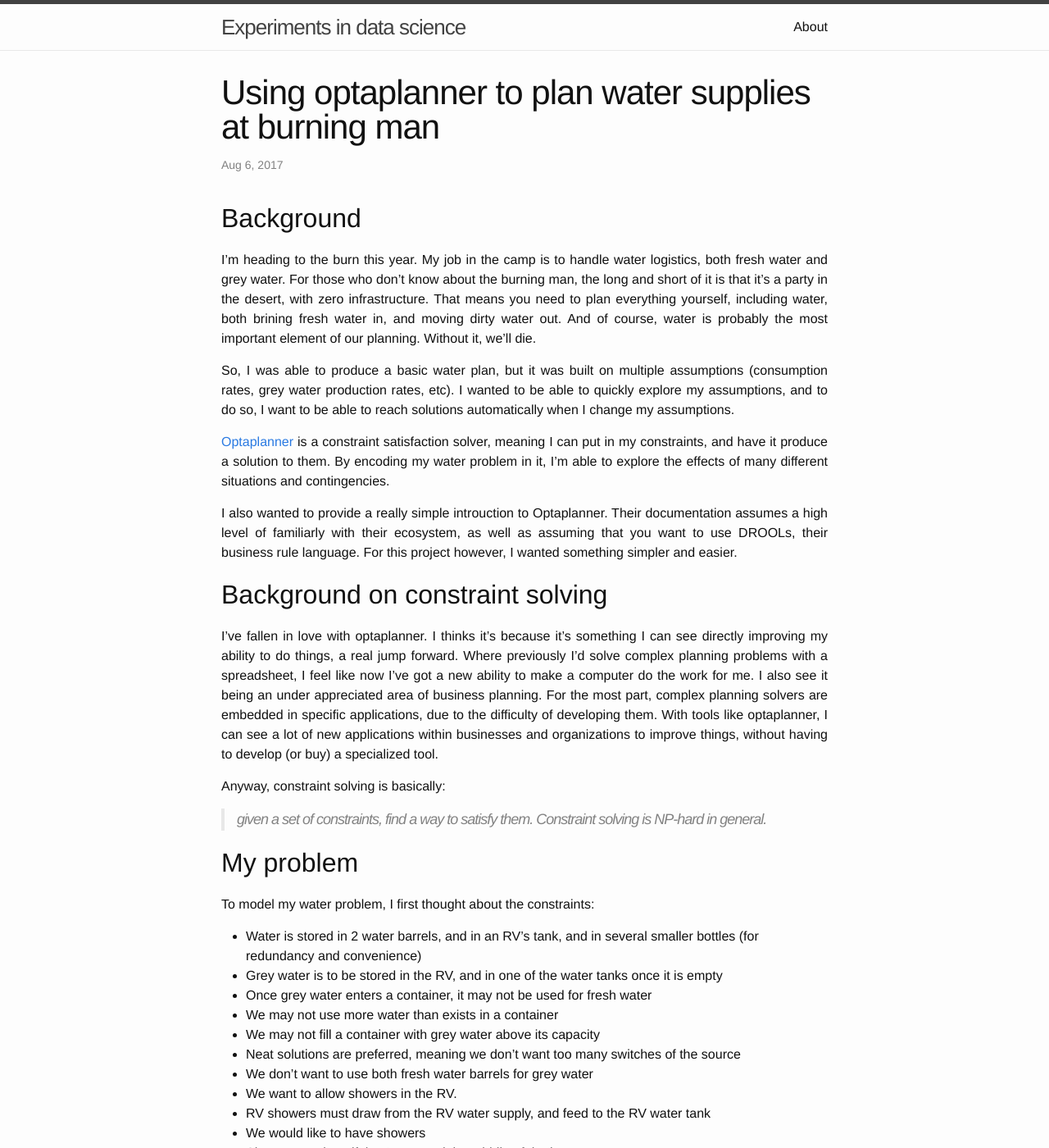
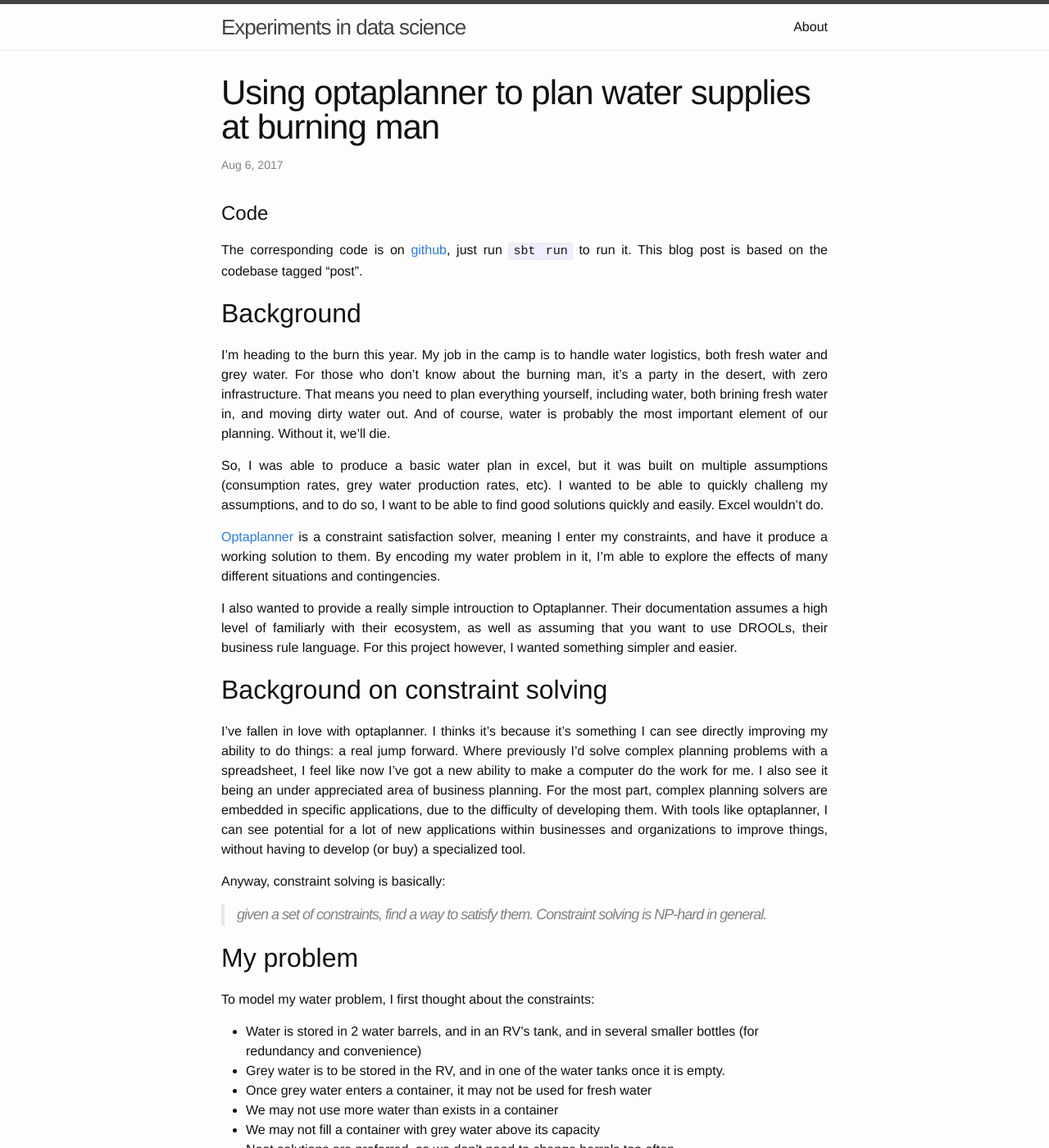
Before and after one commit to ririw/ririw.github.io, a Jekyll site: the page built from _posts/2017-08-06-optaplanning-water.markdown, in a window 1280 px wide and 1400 px high. Shown: the whole window at 82% size. Built offline with Jekyll 4.4.1, drawn with Linux system fonts in a browser that asks for light colours; some of the changed text lies outside the part shown.

Commit message:
add code section

```diff
--- a/_posts/2017-08-06-optaplanning-water.markdown
+++ b/_posts/2017-08-06-optaplanning-water.markdown
@@ -4,19 +4,23 @@ title: "Using optaplanner to plan water supplies at burning man"
 date:   2017-08-06 00:00:00
 ---
 
+# Code
+The corresponding code is on [github](https://github.com/ririw/burning-water/tree/post), just run `sbt run` to run it. This blog post is based on the codebase tagged "post".
+
 ## Background
 
 I'm heading to the burn this year.
 My job in the camp is to handle water logistics, both fresh water and grey water.
-For those who don't know about the burning man, the long and short of it is that it's a party in the desert, with zero infrastructure.
+For those who don't know about the burning man, it's a party in the desert, with zero infrastructure.
 That means you need to plan everything yourself, including water, both brining fresh water in, and moving dirty water out.
 And of course, water is probably the most important element of our planning.
 Without it, we'll die.
 
-So, I was able to produce a basic water plan, but it was built on multiple assumptions (consumption rates, grey water production rates, etc).
-I wanted to be able to quickly explore my assumptions, and to do so, I want to be able to reach solutions automatically when I change my assumptions.
+So, I was able to produce a basic water plan in excel, but it was built on multiple assumptions (consumption rates, grey water production rates, etc).
+I wanted to be able to quickly challeng my assumptions, and to do so, I want to be able to find good solutions quickly and easily.
+Excel wouldn't do.
 
-[Optaplanner](https://www.optaplanner.org/) is a constraint satisfaction solver, meaning I can put in my constraints, and have it produce a solution to them.
+[Optaplanner](https://www.optaplanner.org/) is a constraint satisfaction solver, meaning I enter my constraints, and have it produce a working solution to them.
 By encoding my water problem in it, I'm able to explore the effects of many different situations and contingencies.
 
 I also wanted to provide a really simple introuction to Optaplanner.
@@ -26,11 +30,11 @@ For this project however, I wanted something simpler and easier.
 ## Background on constraint solving
 
 I've fallen in love with optaplanner.
-I thinks it's because it's something I can see directly improving my ability to do things, a real jump forward.
+I thinks it's because it's something I can see directly improving my ability to do things: a real jump forward.
 Where previously I'd solve complex planning problems with a spreadsheet, I feel like now I've got a new ability to make a computer do the work for me.
 I also see it being an under appreciated area of business planning.
 For the most part, complex planning solvers are embedded in specific applications, due to the difficulty of developing them.
-With tools like optaplanner, I can see a lot of new applications within businesses and organizations to improve things, without having to develop (or buy) a specialized tool.
+With tools like optaplanner, I can see potential for a lot of new applications within businesses and organizations to improve things, without having to develop (or buy) a specialized tool.
 
 Anyway, constraint solving is basically:
  > given a set of constraints, find a way to satisfy them.
@@ -41,28 +45,28 @@ Constraint solving is NP-hard in general.
 To model my water problem, I first thought about the constraints:
 
  - Water is stored in 2 water barrels, and in an RV's tank, and in several smaller bottles (for redundancy and convenience)
- - Grey water is to be stored in the RV, and in one of the water tanks once it is empty
+ - Grey water is to be stored in the RV, and in one of the water tanks once it is empty.
  - Once grey water enters a container, it may not be used for fresh water
  - We may not use more water than exists in a container
  - We may not fill a container with grey water above its capacity
- - Neat solutions are preferred, meaning we don't want too many switches of the source
- - We don't want to use both fresh water barrels for grey water
+ - Neat solutions are preferred, so we don't need to change barrels too often.
+ - We'd prefer not to use the fresh water barrels for grey water, because that means we can't use it for fresh water next year.
  - We want to allow showers in the RV.
- - RV showers must draw from the RV water supply, and feed to the RV water tank
- - We would like to have showers
+ - RV showers must draw from the RV water supply, and feed to the RV grey water tank
  - Showers are best if they're around the middle of the burn
 
-There's a lot here, but of course I've built them up slowly.
+There's a lot here, but of course I've built them up incrementally, which is how I suggest you do it as well.
 
 You'll also notice some of these are hard constraints ("may not", "must", etc), that must be satisfied, and soft constraints ("like", "best", etc), which do not.
+Optaplanner recommends using a `HardSoftScore` for this, and it will aim to optimize the hard score over the soft.
 
 Optaplanner also has several important concepts that I'll weave together in my solution:
- - `PlanningEntity` represents something optaplanner will modify to find a solution
- - `PlanningVariable`, a variable optaplanner modifies to find a solution
- - `ValueRangeProvider`, that gives a `PlanningVariable` what values it can take
- - `PlanningEntityCollectionProperty`, that gives optaplanner a set of `PlanningEntity`s to work on
+ - `PlanningEntity` represents something optaplanner will modify to find a solution.
+ - `PlanningVariable`, a variable optaplanner modifies to find a solution.
+ - `ValueRangeProvider`, that gives a `PlanningVariable` a set of possible values.
+ - `PlanningEntityCollectionProperty`, that gives optaplanner a set of `PlanningEntity`s to work on.
  - `PlanningScore`, that tells it where to put the score for a particular solution.
- - `PlanningSolution`, representing a solution to a set of constraints
+ - `PlanningSolution`, representing a solution to a set of constraints.
 
 As I was developing it, Optaplanner was pretty good about telling me what I did wrong.
 If you're confused about how a problem fits together, I recommend trying something then working through the error message Optaplanner throws up.
@@ -83,7 +87,7 @@ I found it easiest to design this as a constraint, rather than modeling transfor
 class WaterContainer(val name: String,
                      val capacity: Double,
                      var isGrey: Boolean) {
-  // All the things optaplanner manipulates need no-args constructors.
+  // Optaplanner often requires a no-args constructor so it can clone and modify things.
   def this() = this(null, 0, true)
 }
 
@@ -163,9 +167,9 @@ class WaterProblem(val showerTarget: Int,
 
 The scoring is where all the magic happens.
 This was also the most confusing part of the project.
-The optaplanner docs assume that you're going the distance, and you'll be using their DROOLs planning system.
+The optaplanner docs assume that you're going all in, and you'll be using their DROOLs planning system.
 I'm planning on learning how to write the DROOLs rules, but for a simple problem like this, I found them to be more effort than they're probably worth.
-Particularly if you're a new optaplanner user, it's offputting to have to understand a new language, just to write some simple rules.
+Particularly if you're a new user, it's off putting to have to understand a new language, just to write some simple rules.
 
 I'll only show off two of my scoring functions, there were quite a few.
 
@@ -173,9 +177,9 @@ I'll only show off two of my scoring functions, there were quite a few.
 Basically this checks the containers have space! Super duper important!
 It does so by:
 
- 1. Make a mapping, container → capacity
+ 1. Making a mapping, container → capacity
  2. Over each grain, subtract water and grey water use from the corresponding container.
- 3. Find the RV fresh water and the RV grey water tank, because I'll need references to them to do the shower.
+ 3. Find the RV fresh water and the RV grey water containers, because I'll need references to them to do the shower accounting in step 4.
  4. Over each grain, find showers, and appropriately handle their 3GA of water use and grey water production.
 
 You can see it returning a `HardSoftScore`, with soft score zero and hard score set to the problem count, ie, the number of overcapacity containers.
@@ -273,7 +277,8 @@ You can see we've satisfied all hard objectives - that's great news!
 In terms of the soft objectives, I'm also happy with how they've all been satisfied.
  - There's good balancing over the tanks,
  - The solution is as neat as I think it could be.
-   Even the split boxwater makes sense: we need to crack the barrel right away so we can use it all and turn it into a grey water barrel.
+   Even the split boxwater makes sense: we need to crack the fresh water barrel right away so we can use it all and turn it into a grey water barrel.
+   Note that the fresh water barrel arrives with the main group on the first day, rather than going in with EA.
  - And we managed to fit in 6 showers! Great!
 
 This actually found a better solution than my manual attempt, by moving the box-water use to the start of the period, and thus leaving more water for showers.
```
Also changed, not shown: other parts of _posts/2017-08-06-optaplanning-water.markdown (+4 -4 lines).
